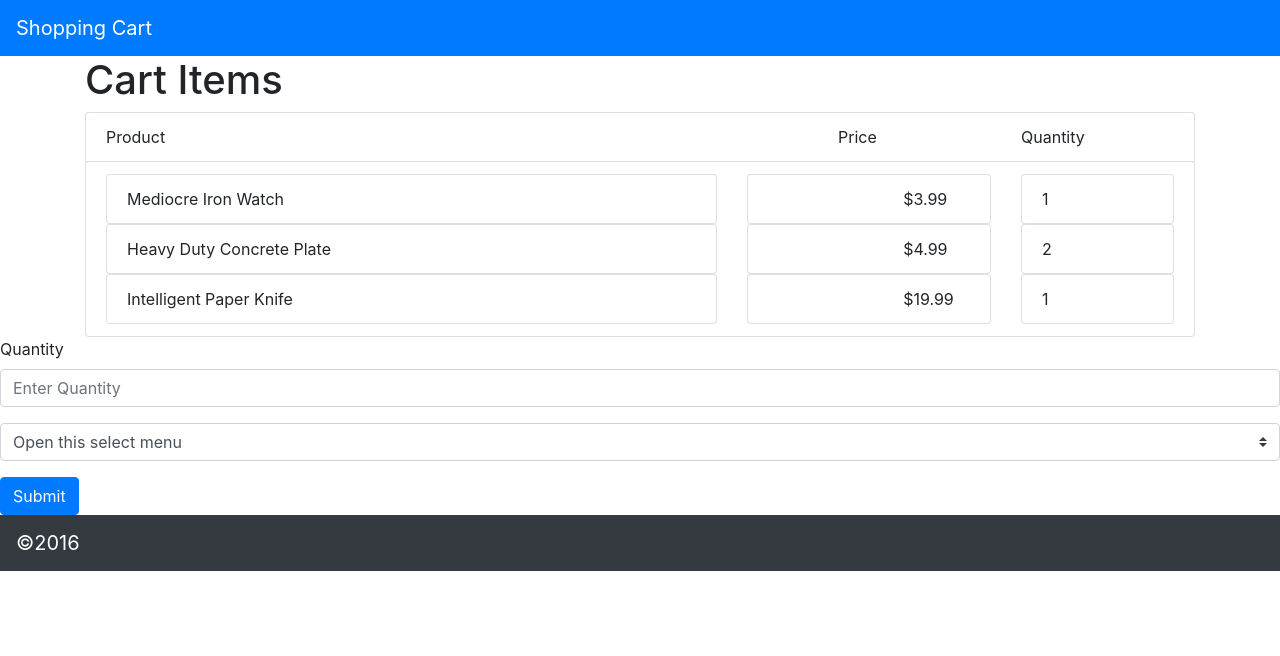
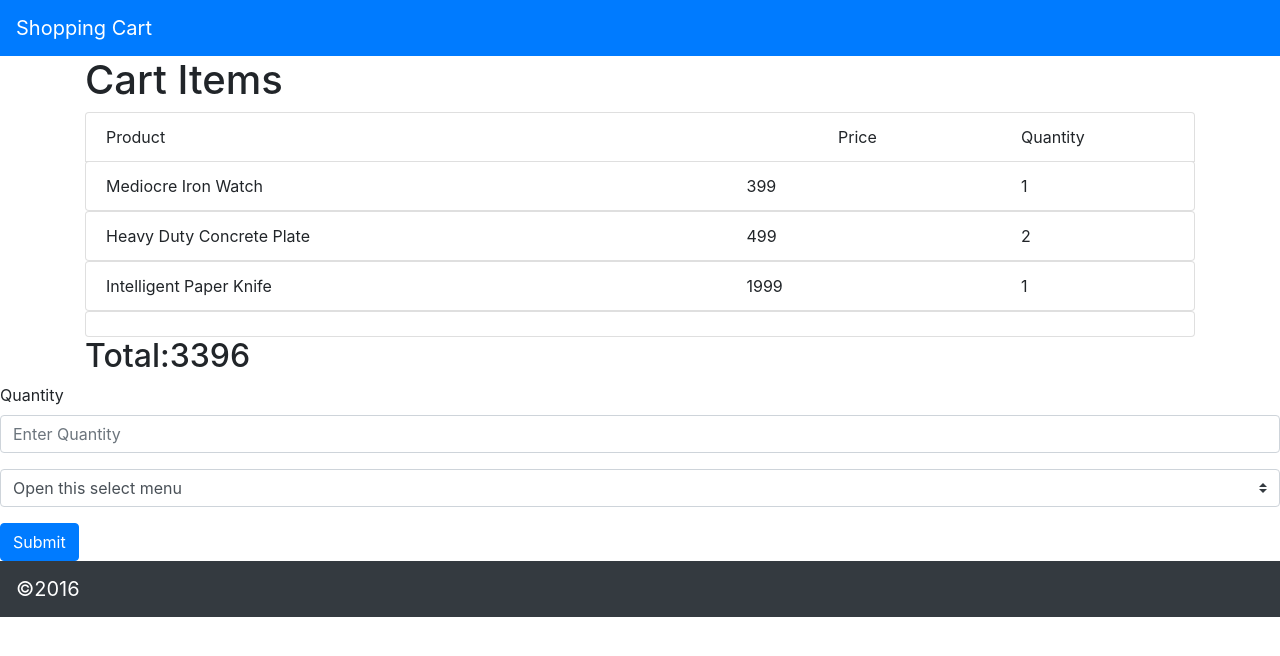
Before and after one commit to mafontana/shopping-cart, a React (Create React App) app: page / in a window 1280 px wide. Shown: the top 656 px of the page. Built offline with nearby package versions, Linux system fonts and the light colour scheme.

Commit message:
event handlers are now functioning properly

```diff
--- a/src/App.js
+++ b/src/App.js
@@ -26,7 +26,9 @@ class App extends Component {
         { id: 46, name: 'Intelligent Leather Clock', priceInCents: 2999 },
         { id: 47, name: 'Ergonomic Bronze Lamp', priceInCents: 40000 },
         { id: 48, name: 'Awesome Leather Shoes', priceInCents: 3990 },
-      ]
+      ],
+      product: "",
+      quantity: ""
     }
   }
 
@@ -45,56 +47,18 @@ class App extends Component {
           }
 
         }
-
-
-
       }
       )
-
-
-
-
-
-
   }
 
-// firstFunction () {
-//   var newArr = []
-//   for (let i=0; i<9; i++) {
-//     newArr.push(this.state.product[i].name)
-//     console.log("newArr", newArr)
-
-//   }
-
-// }
-
-// populateOptions(options) {
-//   return options.map((option, index) => (
-//     <option key={index} value={option}>{option}</option>
-//   ));
-// }
-
-
   render() {
-    const CartItemsList = [
-      { id: 1,
-        product: { id: 40, name: 'Mediocre Iron Watch', priceInCents: 399 },
-        quantity: 1
-      },
-      { id: 2, product: { id: 41, name: 'Heavy Duty Concrete Plate', priceInCents: 499 }, quantity: 2 },
-      { id: 3, product: { id: 42, name: 'Intelligent Paper Knife', priceInCents: 1999 }, quantity: 1 },
-    ]
-
-
 
     return (
       <div>
         <CartHeader />
-        <CartItems cartItemName={this.state.CartItemsList.map((val) => <CartItemComponent cartItemName={val.product.name} />)}
-                   cartItemPrice={this.state.CartItemsList.map((val) => <CartItemComponent cartItemPrice={`$${val.product.priceInCents/Math.pow(10, 2)}`} />)}
-                   cartItemQuantity={this.state.CartItemsList.map((val) => <CartItemComponent cartItemQuantity={val.quantity} />)}
+        <CartItems cartItemsList={this.state.CartItemsList}
         />
-        <AddItem products={this.state.products} addItem={this.addItem}/>
+        <AddItem products={this.state.products} addItem={this.addItem} cartItemsList={this.state.CartItemsList}/>
         <CartFooter copyrightYear={this.state.copyrightYear}/>
       </div>
     );
@@ -102,3 +66,9 @@ class App extends Component {
 }
 
 export default App;
+
+
+// <CartItems cartItemName={this.state.CartItemsList.map((val) => <CartItemComponent cartItemName={val.product.name} />)}
+// cartItemPrice={this.state.CartItemsList.map((val) => <CartItemComponent cartItemPrice={`$${val.product.priceInCents/Math.pow(10, 2)}`} />)}
+// cartItemQuantity={this.state.CartItemsList.map((val) => <CartItemComponent cartItemQuantity={val.quantity} />)}
+// />
--- a/src/components/AddItem.js
+++ b/src/components/AddItem.js
@@ -2,24 +2,26 @@ import React, { Component } from 'react';
 
 
 class AddItem extends Component {
-    state = {};
-
-    onchange = e => {
-        const {name, value} = e.target;
-        this.setState(prevState=> {
-            prevState[name] = value
-            return prevState
+    onChange = e => {
+        console.log(e.target.value)
+        this.setState({
+            [e.target.name]: e.target.value
         })
     }
 
     onSubmit = e => {
         e.preventDefault();
-        let {quantity, product} = this.state;
-        console.log(this.state);
-        if(quantity === undefined || product === undefined || quantity === "" || product === ""){
-            return
+        const match = this.props.products.filter(product => this.state.product === product.name)
+        console.log(this.props)
+        let newItem = {
+            id: this.props.cartItemsList.length + 1,
+            product: match[0],
+            quantity: this.state.quantity
+
         }
-        this.props.addItem(Number.parseInt(product), quantity);
+        console.log(newItem)
+        this.props.cartItemsList.push(newItem)
+        console.log("new array" , this.props.cartItemsList)
     }
 
 
@@ -36,19 +38,11 @@ class AddItem extends Component {
                     <div className="form-group">
                         <select className="custom-select" name="product" onChange={this.onChange}>
                             <option selected> Open this select menu</option>
-                            {this.props.products.map(product => <option value={product.id}> {product.name}</option>)}
-
+                            {this.props.products.map(product => <option> {product.name}</option>)}
                         </select>
-
                     </div>
                     <button type="submit" className="btn btn-primary">Submit</button>
-
-
                 </form>
-
-
-
-
             </div>
 
 
--- a/src/components/CartItemComponent.js
+++ b/src/components/CartItemComponent.js
@@ -9,9 +9,9 @@ class CartItemComponent extends Component {
             <div className="list-group">
                     <div className="list-group-item">
                             <div className="row">
-                                <div className="col-md-7">{this.props.cartItemName}</div>
-                                <div className="col-md-3">{this.props.cartItemPrice}</div>
-                                <div className="col-md-2">{this.props.cartItemQuantity}</div>
+                                <div className="col-md-7">{this.props.product}</div>
+                                <div className="col-md-3">{this.props.price}</div>
+                                <div className="col-md-2">{this.props.quantity}</div>
                             </div>
 
 
--- a/src/components/CartItems.js
+++ b/src/components/CartItems.js
@@ -15,12 +15,24 @@ class CartItems extends Component {
                             <div className="col-md-2">Quantity</div>
 
                         </div>
+                    </div>
+                    {this.props.cartItemsList.map((cartItem)=> <CartItemComponent
+                        product={cartItem.product.name}
+                        price={cartItem.product.priceInCents}
+                        quantity={cartItem.quantity}/>)}
+
+                    <CartItemComponent cartItemName={this.props.cartItemName} cartItemPrice={this.props.cartItemPrice} cartItemQuantity={this.props.cartItemQuantity}/>
+                </div>
+                <h2>Total:{this.props.cartItemsList.reduce((total, cartItem) => {
+                    total = total + cartItem.product.priceInCents * cartItem.quantity;
+                    return total;
+                }, 0)}
 
 
-                    </div>
-                    <CartItemComponent cartItemName={this.props.cartItemName} cartItemPrice={this.props.cartItemPrice} cartItemQuantity={this.props.cartItemQuantity}/>
 
-                </div>
+
+                </h2>
+
             </div>
         )
     }
```
